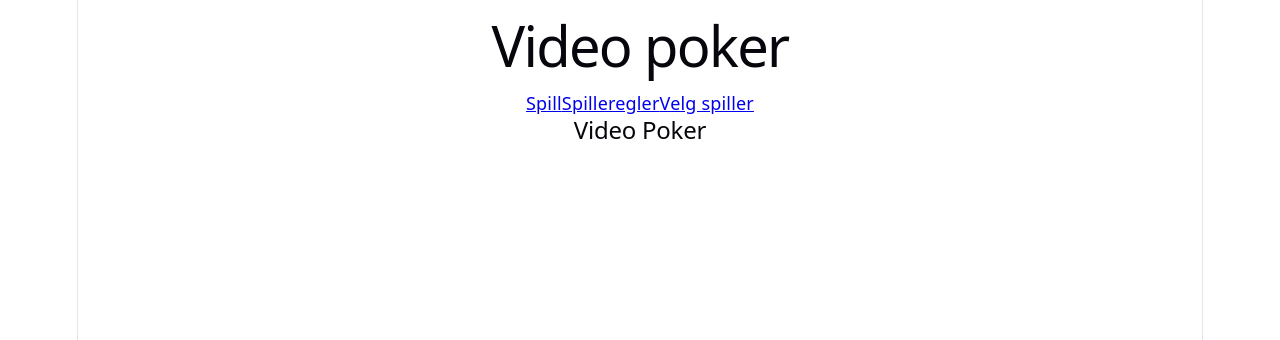
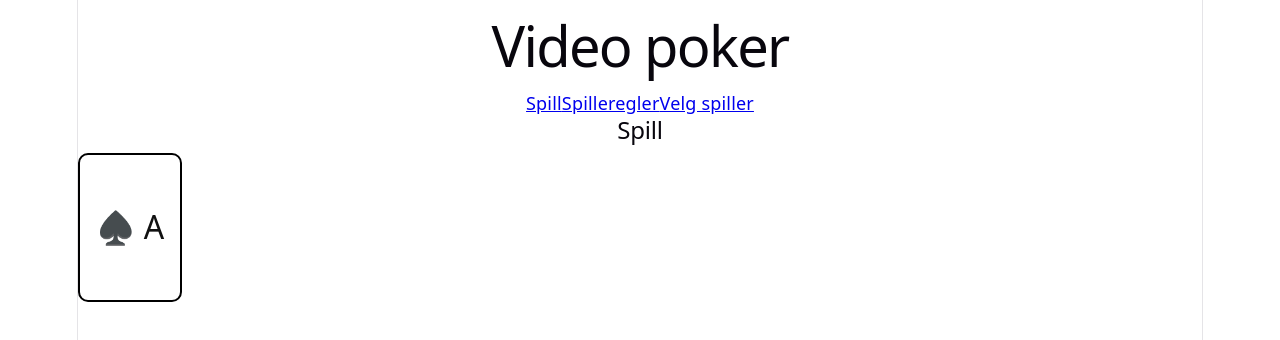
Before and after one commit to silelv/Delinnlevering1, a React (Vite) app: page / in a window 1280 px wide. Shown: the top 340 px of the page. Built offline with nearby package versions, Linux system fonts and the light colour scheme.

Commit message:
lag kortkomponent og korttype, stylet med css

```diff
--- /dev/null
+++ b/src/componentcss/Card.module.css
@@ -0,0 +1,25 @@
+.card {
+  display: grid;
+  grid-template-columns: auto auto;
+  justify-content: center;
+  align-content: center;
+  gap: 8px;
+
+  width: 100px;
+  height: 145px;
+  background-color: white;
+  color: black;
+  border: 2px solid black;
+  border-radius: 10px;
+  font-size: 32px;
+
+
+}
+
+.red {
+  color: #c62828;
+}
+
+.black {
+  color: #111;
+}
--- a/src/components/Card.tsx
+++ b/src/components/Card.tsx
@@ -0,0 +1,33 @@
+import type { PlayingCard } from "../types/playingCard"
+import styles from "../componentcss/Card.module.css"
+
+type CardProps = {
+    card: PlayingCard;
+}
+
+export default function Card({ card }: CardProps) {
+    const symbols ={
+        hearts: "❤️",
+        diamonds: "♦️",
+        clubs: "♣️",
+        spades: "♠️",
+    }
+
+    const displayValue =
+        card.value === 1 ? "A":
+        card.value === 11 ? "J" :
+        card.value === 12 ? "Q" :
+        card.value === 13 ? "K" :
+        card.value;
+
+        const isRed = card.suit === "hearts" || card.suit === "diamonds";
+
+  return (
+    <div className={`${styles.card} ${isRed ? styles.red : styles.black}`}>
+        <span>{symbols[card.suit]}</span>
+        <span>{displayValue}</span>
+    </div>
+  )
+
+  //Dette er funksjonen som skal vise verdi og hvilket symbol kortet har
+}
--- a/src/pages/Game.tsx
+++ b/src/pages/Game.tsx
@@ -1,6 +1,10 @@
+import Card from "../components/Card"
 
 export default function Game() {
   return (
-   <h2>Video Poker</h2>
+    <main>
+   <h2>Spill</h2>
+   <Card card={{ suit: "spades", value: 1 }} />
+   </main>
   )
 }
--- /dev/null
+++ b/src/types/playingCard.ts
@@ -0,0 +1,4 @@
+export type PlayingCard = {
+      suit: "hearts" | "diamonds" | "clubs" | "spades";
+        value: 1 | 2 | 3 | 4 | 5 | 6 | 7 | 8 | 9 | 10 | 11 | 12 | 13;
+}
```
